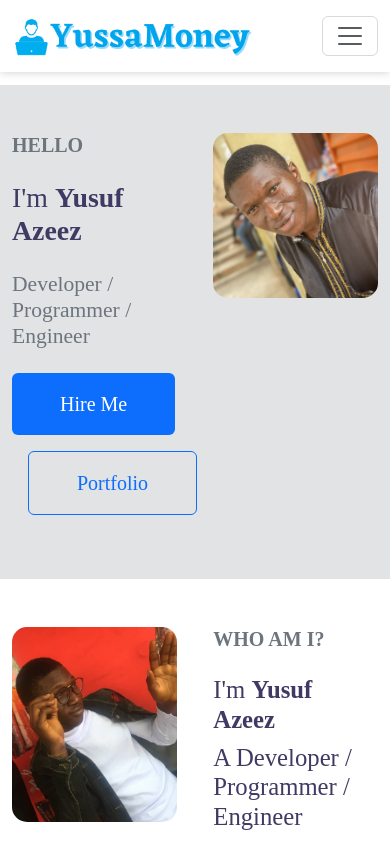
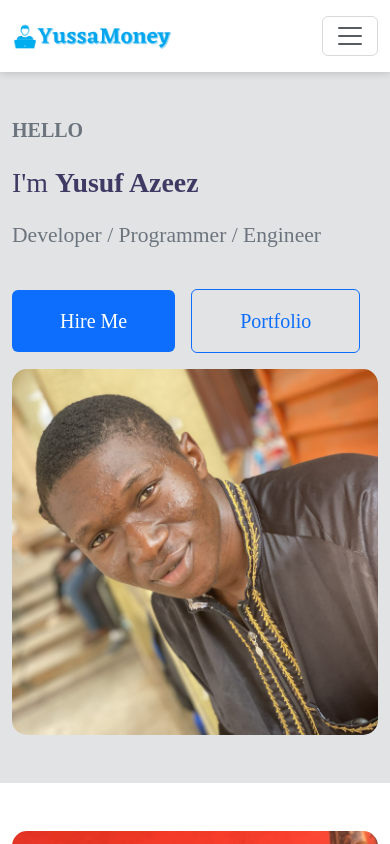
Before and after one commit to YussaMoney/Yussa-Portfolio, a React (Create React App) app: page / in a window 390 px wide. Shown: the top 844 px of the page. Built offline with nearby package versions, Linux system fonts and the light colour scheme.

Commit message:
Added: Media query to make Home page responsive

```diff
--- a/src/Content.js
+++ b/src/Content.js
@@ -36,7 +36,7 @@ export default function Content() {
               <img src={authorImg} className="w-100" alt="author-img" />
             </div>
             <div className="who">
-              <h5 className="text-secondary">
+              <h5 className="text-secondary img-footer">
                 <strong>WHO AM I?</strong>
               </h5>
               <h2 className="pt-3">
@@ -58,7 +58,7 @@ export default function Content() {
           </div>
         </section>
         <section className="bg-secondary-subtle py-5">
-          <div className="container">
+          <div className="container resume">
             <h5 className="text-secondary pb-3">
               <strong>MY RESUME</strong>
             </h5>
@@ -76,7 +76,7 @@ export default function Content() {
           </div>
         </section>
         <section className="py-5 text-center">
-          <div className="container">
+          <div className="container inTouch">
             <h5 className="text-secondary">
               <strong>GET IN TOUCH</strong>
             </h5>
@@ -84,7 +84,7 @@ export default function Content() {
             <a href="/contact" className="py-3 px-5 btn btn-primary  border-0 fs-5">
               Hire Me
             </a>
-            <a href="/contact" className="py-3 px-5 m-3 btn btn-outline-primary fs-5">
+            <a href="/contact" className="py-3 px-5 m-3 btn btn-outline-primary fs-5 inTouchBtn">
               Get In Touch
             </a>
           </div>
--- a/src/index.css
+++ b/src/index.css
@@ -68,3 +68,33 @@ h2 {
 .w-30 {
   width: 31.7%;
 }
+
+@media screen and (max-width: 991.98px) {
+  .logo {
+    width: 10rem;
+  }
+
+  .margin-top {
+    margin-top: 70px;
+  }
+
+  .profile {
+    justify-content: normal;
+    display: block !important;
+  }
+
+  .authorImg,
+  .hello,
+  .who {
+    width: 100%;
+  }
+
+  .img-footer {
+    padding-top: 1rem;
+  }
+
+  .inTouchBtn {
+    padding: 1rem 2rem !important;
+  }
+
+}
```
